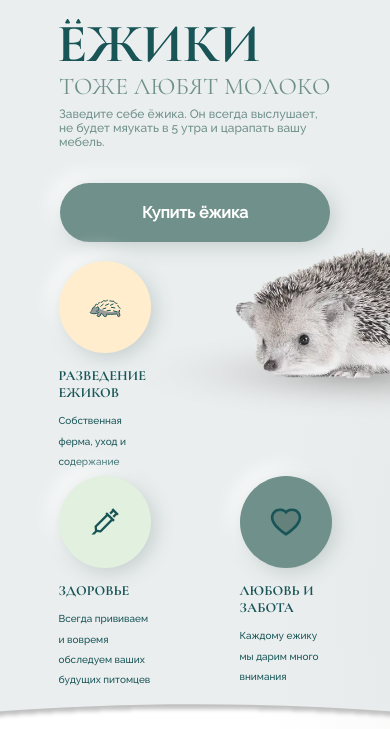
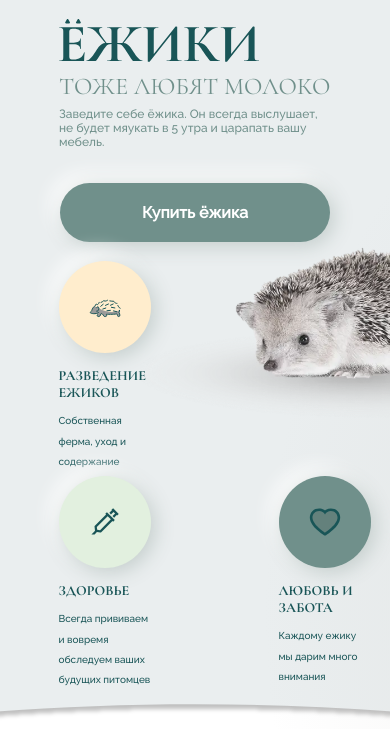
Before and after one commit to potatbut/hedgehod-landing, a website with bundled scripts: page src/index.html in a window 390 px wide. Shown: the part 102-831 px from the top of the page. Built offline with nearby package versions, Linux system fonts and the light colour scheme; files whose address does not match are found by name.

Commit message:
Refactoring

```diff
--- a/src/style/content.scss
+++ b/src/style/content.scss
@@ -93,8 +93,8 @@
 @media (max-width: 992px) {
   .content {
     &__section {
-      column-gap: 40%;
-      padding: 10% 0 5% 15%;
+      column-gap: 30%;
+      padding: 10% 15% 5% 15%;
     }
     .column {
       text-align: left;
@@ -113,7 +113,7 @@
   }
 }
 
-@media (max-width: 768px) {
+@media (max-width: 767px) {
   .content {
     &__head {
       padding-top: 1vw;
@@ -136,8 +136,8 @@
     }
     &__section {
       grid-template-columns: repeat(3, 92px);
-      column-gap: 20%;
-      padding: 5% 0 5% 15%;
+      column-gap: 0%;
+      padding: 5% 0% 5% 15%;
     }
     .column {
       &__icon {
@@ -159,17 +159,18 @@
       position: absolute;
       top: 0;
       right: 0;
-      width: 400px;
-      z-index: 0;
+      width: 350px;
+      z-index: 1;
     }
   }
 }
 
-@media (max-width: 480px) {
+@media (max-width: 479px) {
   .content {
     &__section {
       grid-template-columns: repeat(2, 92px);
-      padding: 5% 15% 5% 15%;
+      column-gap: 5%;
+      padding: 5% 5% 5% 15%;
     }
     &__image_right {
       width: 250px;
```
